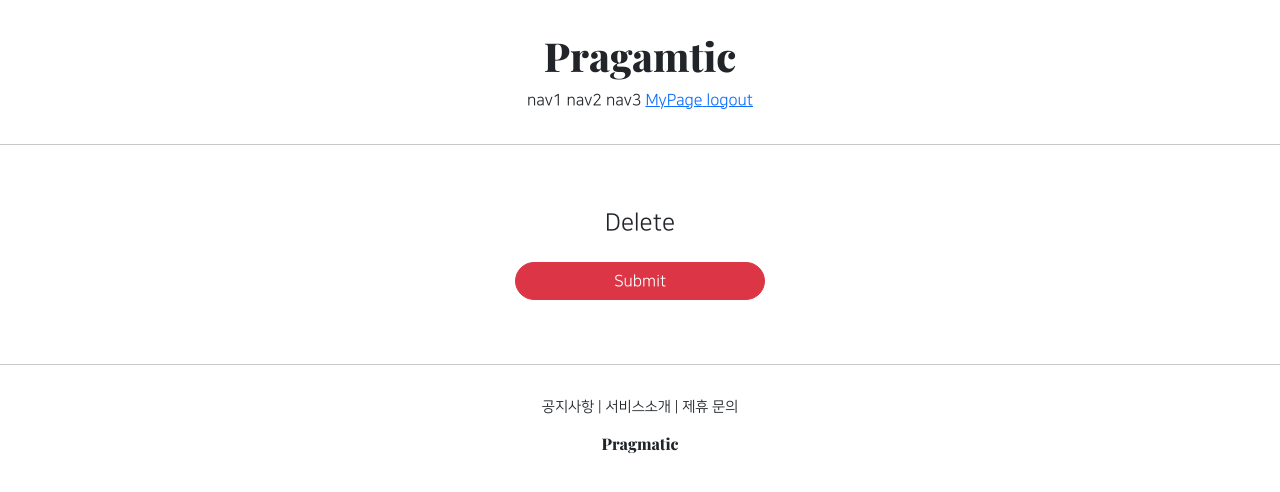
After one commit to palmtre2/django, a Django app: page /account/delete/1 in a window 1280 px wide. The commit adds this page. Shown: the top 492 px of the page. Run offline with Django 4.2, Linux system fonts and the light colour scheme; tables that the repository leaves empty hold one stand-in row (values such as "Sample post"); some libraries are stand-ins or nearby versions.

Commit message:
lecture 26

```diff
--- /dev/null
+++ b/mysite/accountapp/templates/accountapp/delete.html
@@ -0,0 +1,19 @@
+{% extends 'base.html' %}
+{% load bootstrap4 %}
+
+{% block content %}
+
+    <div style="text-align: center; max-width: 500px; margin: 4rem auto">
+        <div>
+            <h4>Delete</h4>
+        </div>
+        <div>
+            <form action="", method="post">
+                {% csrf_token %}
+                {% bootstrap_form form %}
+                <input type="submit" class="btn btn-danger rounded-pill col-6 mt-3">
+            </form>
+        </div>
+    </div>
+
+{% endblock %}
--- a/mysite/accountapp/urls.py
+++ b/mysite/accountapp/urls.py
@@ -1,6 +1,6 @@
 from django.contrib.auth.views import LoginView, LogoutView
 from django.urls import path, include
-from accountapp.views import hello_world, AccountDetailView, AccountUpdateView
+from accountapp.views import hello_world, AccountDetailView, AccountUpdateView, AccountDeleteView
 from accountapp.views import AccountCreateView
 
 app_name = "accountapp"
@@ -11,7 +11,9 @@ urlpatterns = [
     path('login/', LoginView.as_view(template_name='accountapp/login.html'), name='login'),
     path('logout/', LogoutView.as_view(), name='logout'),
 
+    path('create/', AccountCreateView.as_view(), name='create'),
     path('detail/<int:pk>', AccountDetailView.as_view(), name='detail'),
     path('update/<int:pk>', AccountUpdateView.as_view(), name='update'),
-    path('create/', AccountCreateView.as_view(), name='create')
+    path('delete/<int:pk>', AccountDeleteView.as_view(), name='delete'),
+
 ]
--- a/mysite/accountapp/views.py
+++ b/mysite/accountapp/views.py
@@ -2,7 +2,7 @@ from django.contrib.auth.forms import UserCreationForm
 from django.contrib.auth.models import User
 from django.shortcuts import HttpResponseRedirect, render
 from django.urls import reverse, reverse_lazy
-from django.views.generic import CreateView, DetailView, UpdateView
+from django.views.generic import CreateView, DetailView, UpdateView, DeleteView
 
 from accountapp.forms import AccountUpdateForm
 from accountapp.models import HelloWorld
@@ -39,3 +39,8 @@ class AccountUpdateView(UpdateView):
     form_class = AccountUpdateForm
     success_url = reverse_lazy('accountapp:hello_world')
     template_name = 'accountapp/update.html'
+
+class AccountDeleteView(DeleteView):
+    model = User
+    success_url = reverse_lazy('accountapp:login')
+    template_name = 'accountapp/delete.html'
--- a/mysite/templates/header.html
+++ b/mysite/templates/header.html
@@ -12,6 +12,9 @@
             <a href="{% url 'accountapp:login' %}?next={{ request.path }}">
                 <span>login</span>
             </a>
+            <a href="{% url 'accountapp:create' %}">
+                <span>Sign Up</span>
+            </a>
         {% else %}
             <a href="{% url 'accountapp:detail' pk=user.pk %}">
                 <span>MyPage</span>
```
Also changed, not shown: mysite/accountapp/templates/accountapp/detail.html (+9 -1 lines).
